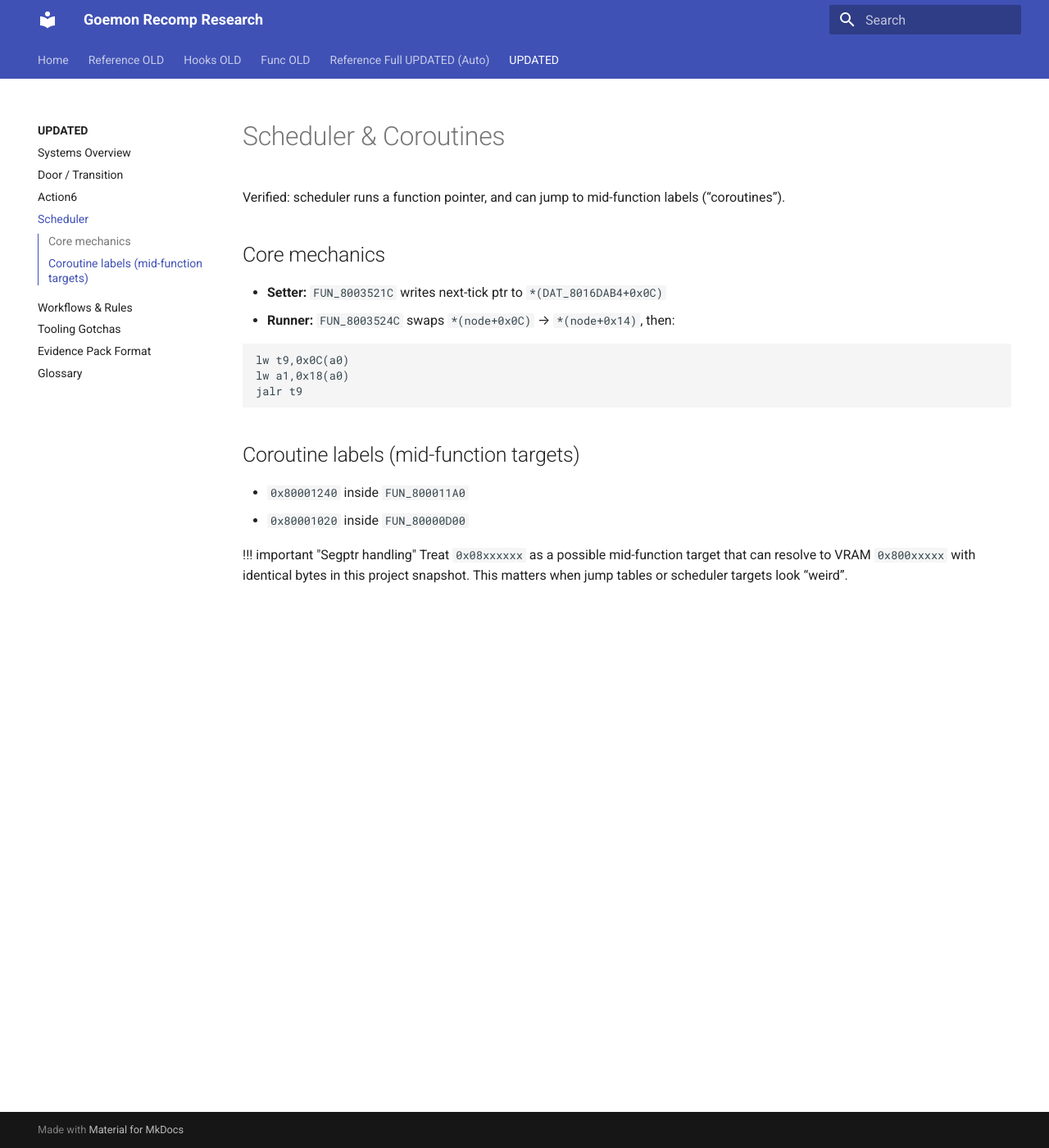
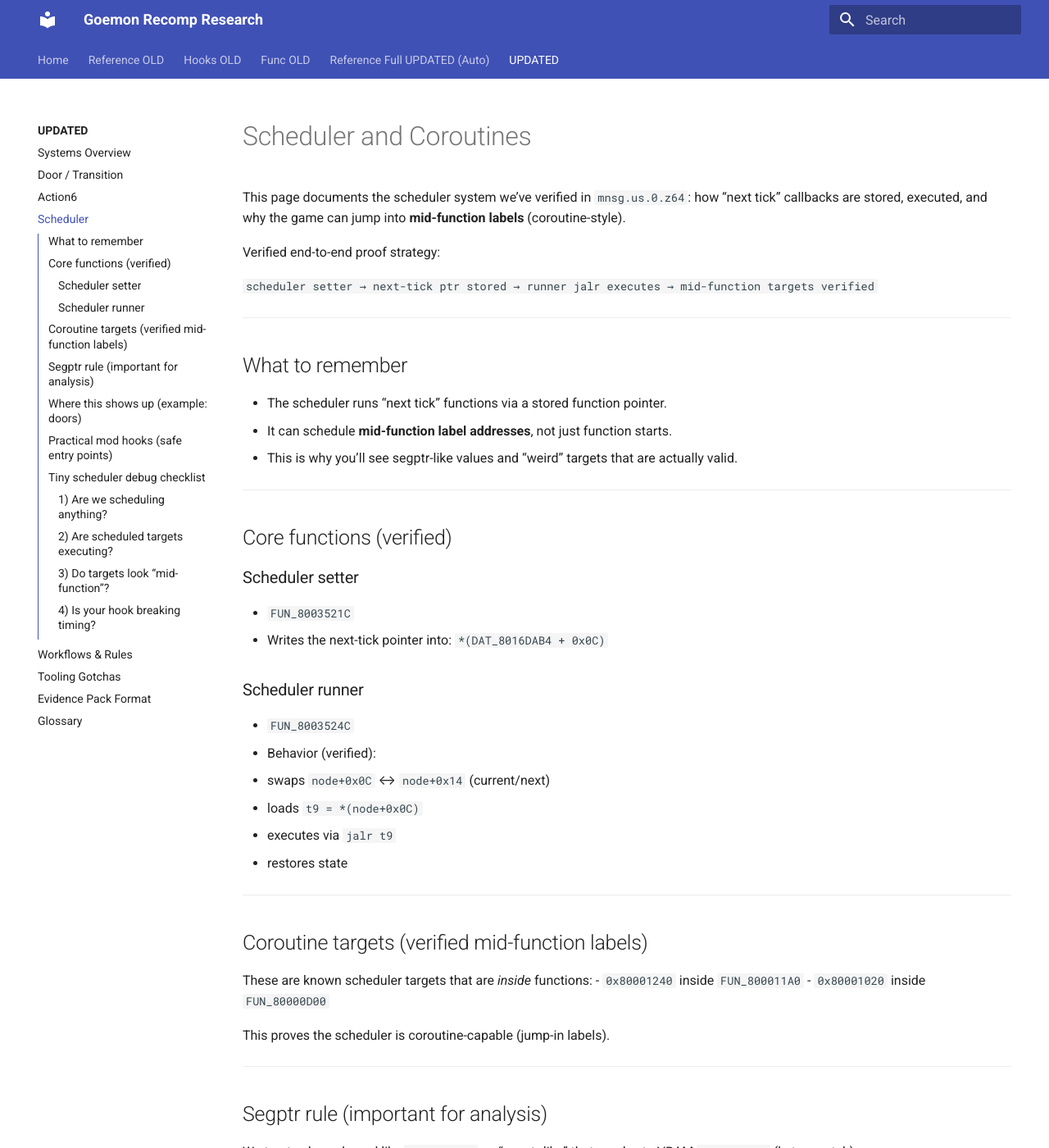
Before and after one commit to sirdankz/goemon-recomp-research, an MkDocs documentation site: the page built from docs/UPDATED/scheduler_coroutines.md, in a window 1280 px wide and 1400 px high. Shown: the whole window at 82% size. Built offline with MkDocs 1.6.1 and Material for MkDocs 9.7.7, drawn with Linux system fonts in a browser that asks for light colours; some of the changed text lies outside the part shown.

Commit message:
Update scheduler_coroutines.md

````diff
--- a/docs/UPDATED/scheduler_coroutines.md
+++ b/docs/UPDATED/scheduler_coroutines.md
@@ -1,20 +1,91 @@
-# Scheduler & Coroutines
+# Scheduler and Coroutines
 
-Verified: scheduler runs a function pointer, and can jump to mid-function labels (“coroutines”).
+This page documents the scheduler system we’ve verified in `mnsg.us.0.z64`: how “next tick” callbacks are stored, executed, and why the game can jump into **mid-function labels** (coroutine-style).
 
-## Core mechanics
-- **Setter:** `FUN_8003521C` writes next-tick ptr to `*(DAT_8016DAB4+0x0C)`
-- **Runner:** `FUN_8003524C` swaps `*(node+0x0C)` → `*(node+0x14)`, then:
-```
-lw t9,0x0C(a0)
-lw a1,0x18(a0)
-jalr t9
-```
+Verified end-to-end proof strategy:
 
-## Coroutine labels (mid-function targets)
+`scheduler setter → next-tick ptr stored → runner jalr executes → mid-function targets verified`
+
+---
+
+## What to remember
+
+- The scheduler runs “next tick” functions via a stored function pointer.
+- It can schedule **mid-function label addresses**, not just function starts.
+- This is why you’ll see segptr-like values and “weird” targets that are actually valid.
+
+---
+
+## Core functions (verified)
+
+### Scheduler setter
+- `FUN_8003521C`
+- Writes the next-tick pointer into: `*(DAT_8016DAB4 + 0x0C)`
+
+### Scheduler runner
+- `FUN_8003524C`
+- Behavior (verified):
+  - swaps `node+0x0C` ↔ `node+0x14` (current/next)
+  - loads `t9 = *(node+0x0C)`
+  - executes via `jalr t9`
+  - restores state
+
+---
+
+## Coroutine targets (verified mid-function labels)
+
+These are known scheduler targets that are *inside* functions:
 - `0x80001240` inside `FUN_800011A0`
 - `0x80001020` inside `FUN_80000D00`
 
-!!! important "Segptr handling"
-    Treat `0x08xxxxxx` as a possible mid-function target that can resolve to VRAM `0x800xxxxx`
-    with identical bytes in this project snapshot. This matters when jump tables or scheduler targets look “weird”.
+This proves the scheduler is coroutine-capable (jump-in labels).
+
+---
+
+## Segptr rule (important for analysis)
+
+We treat values shaped like `0x08xxxxxx` as “segptr-like” that resolve to VRAM `0x800xxxxx` (bytes match).
+
+Why it matters:
+- scheduled targets may appear as `0x08...` but really execute at `0x80...`
+- jump targets may not align to a function start (they’re legitimate labels)
+
+---
+
+## Where this shows up (example: doors)
+
+The overlay door consumer `FUN_803BC020` schedules follow-ups via `FUN_8003521C` with targets:
+- `0x80001240` (twice)
+- `0x80001020` (once)
+
+That’s a concrete “scheduler in the wild” proof point.
+
+---
+
+## Practical mod hooks (safe entry points)
+
+- Hook `FUN_8003521C` to log:
+  - scheduled target address
+  - callsite function
+- Hook `FUN_8003524C` to confirm:
+  - runner is executing scheduled target
+  - frequency/ordering
+
+---
+
+## Tiny scheduler debug checklist
+
+### 1) Are we scheduling anything?
+- Count calls to `FUN_8003521C`.
+- Log the target address.
+
+### 2) Are scheduled targets executing?
+- Count `FUN_8003524C` ticks.
+- Log the executed `t9` target each time.
+
+### 3) Do targets look “mid-function”?
+- If targets don’t match function entrypoints, that’s OK.
+- Confirm whether they match known labels or have valid code bytes.
+
+### 4) Is your hook breaking timing?
+- If scheduling happens but execution stops, your hook may be clobbering registers or stack.
````
